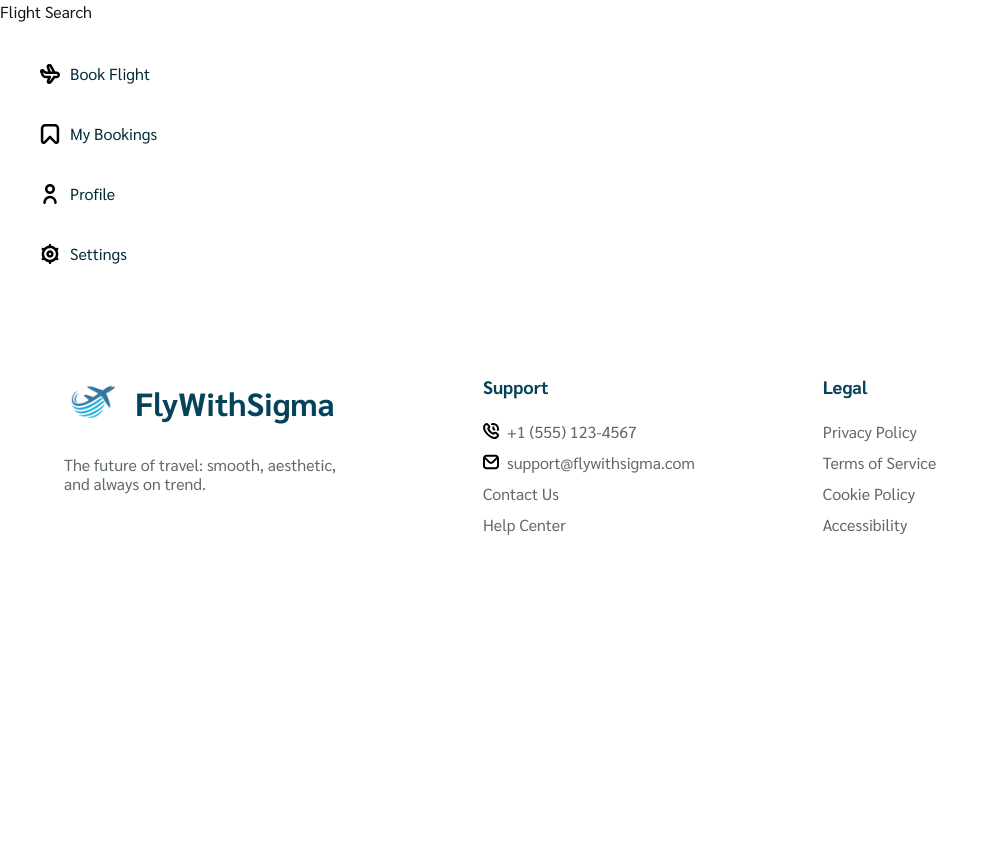
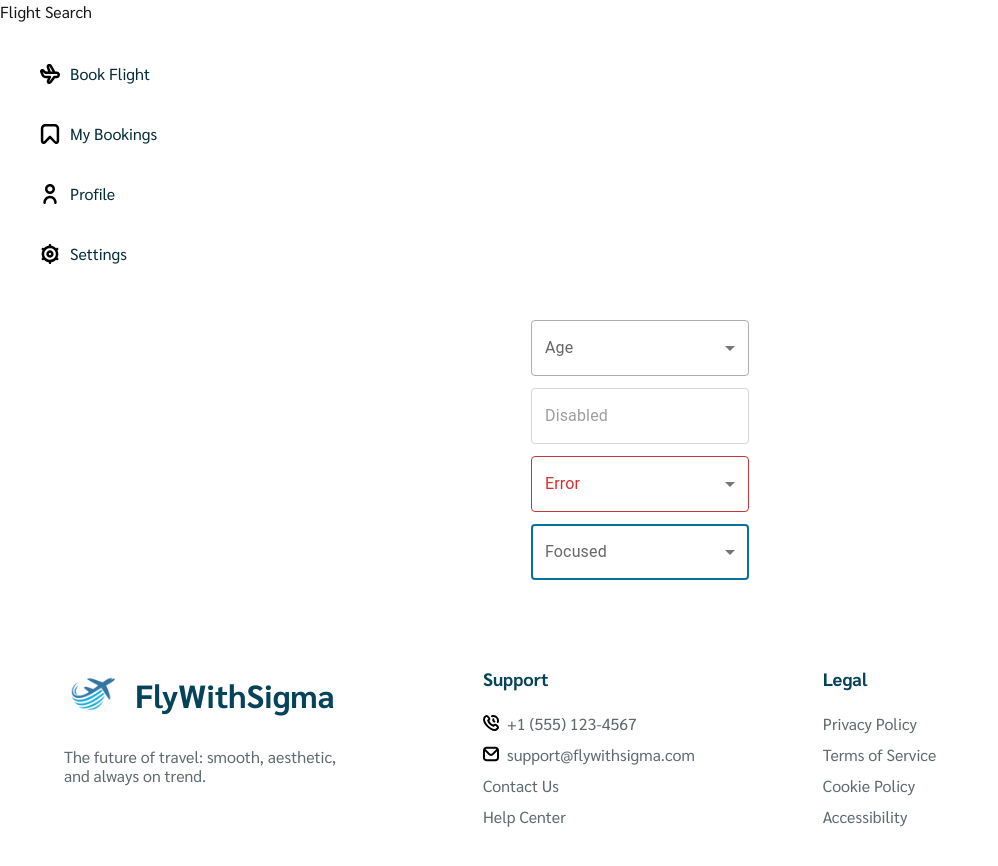
Before and after one commit to Mysterioucz/Se-Project, a Next.js app in the folder frontend/: page /flights/search in a window 1280 px wide. Shown: the top 866 px of the page, without its empty margins (0-998 px from the left). Before the commit the page ends 800 px from the top, so only its background shows below. Built offline with nearby package versions, Linux system fonts and the light colour scheme.

Commit message:
feat/select-component-enabled-hover-states

```diff
--- a/frontend/src/app/flights/search/page.tsx
+++ b/frontend/src/app/flights/search/page.tsx
@@ -1,9 +1,16 @@
+"use client";
 import Footer from '../../../components/footer/footer';
 import Sidebar, { SidebarItem } from "../../../components/sidebar/sidebar";
+import BasicSelect from '../../../components/select/select';
+import { useState } from 'react';
 
 
 // test
 export default function Page() {
+    const [age, setAge] = useState('');
+    const [error, setError] = useState(false);
+    const [disabled, setDisabled] = useState(false);
+
     return (
         <div>
             <div>Flight Search</div>
@@ -14,6 +21,58 @@ export default function Page() {
                 <SidebarItem label="Profile" href="/profile" logo={<img src="/icons/icon_stroke/fi-br-user.svg" alt="user" className="w-5 h-5 aspect-square"/>}/>
                 <SidebarItem label="Settings" href="/settings" logo={<img src="/icons/icon_stroke/fi-br-settings.svg" alt="settings" className="w-5 h-5 aspect-square"/>}/>
             </Sidebar>
+            {/* Example Select Compoonent */}
+            <div className="flex flex-col p-4 items-center gap-3">
+                <BasicSelect
+                label="Age"
+                value={age}
+                onChange={(e) => setAge(e.target.value)}
+                options={[
+                    { label: "Ten", value: "10" },
+                    { label: "Twenty", value: "20" },
+                    { label: "Thirty", value: "30" },
+                ]}
+                state={error ? "error" : disabled ? "disabled" : "enabled"}
+                helperText={error ? "This field is required" : ""}
+                />
+                <BasicSelect
+                    label="Disabled"
+                    value={age}
+                    onChange={(e) => setAge(e.target.value)}
+                    options={[
+                        { label: "Ten", value: "10" },
+                        { label: "Twenty", value: "20" },
+                        { label: "Thirty", value: "30" },
+                    ]}
+                    state="disabled"
+                    helperText={error ? "This field is required" : ""}
+                />
+                <BasicSelect
+                    label="Error"
+                    value={age}
+                    onChange={(e) => setAge(e.target.value)}
+                    options={[
+                        { label: "Ten", value: "10" },
+                        { label: "Twenty", value: "20" },
+                        { label: "Thirty", value: "30" },
+                    ]}
+                    state="error"
+                    helperText={error ? "This field is required" : ""}
+                />
+                <BasicSelect
+                    label="Focused"
+                    value={age}
+                    onChange={(e) => setAge(e.target.value)}
+                    options={[
+                        { label: "Ten", value: "10" },
+                        { label: "Twenty", value: "20" },
+                        { label: "Thirty", value: "30" },
+                    ]}
+                    state="focused"
+                    helperText={error ? "This field is required" : ""}
+                />
+            </div>
+            {/* Example footer*/}
             <Footer />
         </div>
     );
--- /dev/null
+++ b/frontend/src/components/select/select.tsx
@@ -0,0 +1,86 @@
+"use client";
+
+import * as React from "react";
+import {
+  FormControl,
+  InputLabel,
+  Select,
+  MenuItem,
+  FormHelperText,
+  SelectChangeEvent,
+} from "@mui/material";
+
+interface Option {
+  label: string;
+  value: string;
+}
+
+type SelectState = "enabled" | "hover" | "focused" | "disabled" | "error";
+
+interface BasicSelectProps {
+  label: string;
+  value: string;
+  onChange: (event: SelectChangeEvent<string>, child: React.ReactNode) => void;
+  options: Option[];
+  state?: SelectState;
+  helperText?: string;
+}
+
+export default function BasicSelect({
+  label,
+  value,
+  onChange,
+  options,
+  state = "enabled",
+  helperText,
+}: BasicSelectProps) {
+  const isError = state === "error";
+  const isDisabled = state === "disabled";
+
+  return (
+    <div className="flex w-[250px] h-[56px] p-4 items-center gap-3">
+      <FormControl
+        fullWidth
+        error={state === "error"}
+        disabled={state === "disabled"}
+        sx={{
+          "& .MuiOutlinedInput-root": {
+            borderRadius: "var(--Radius-sm, 4px)",
+            background: "var(--Common-white, #FFF)",
+            "& fieldset": {
+              border: "var(--Elevation-sm, 1px) solid var(--Gray-200, #A9ADB1)",
+            },
+            ...(state === "hover" && {
+              "& fieldset": {
+                borderColor: "var(--Gray-400, #5F696C)",
+              },
+            }),
+            ...(state === "focused" && {
+              "& fieldset": {
+                borderColor: "var(--Gray-400, #067399)",
+                borderWidth: 2,
+              },
+            }),
+            "&.Mui-error fieldset": {
+              borderColor: "var(--Error-main, #C53737)",
+            },
+            "&.Mui-disabled fieldset": {
+              borderColor: "var(--Disabled-light, #D6D6D6)",
+              background: "var(--Common-white, #FFF)",
+            },
+          },
+        }}
+      >
+        <InputLabel>{label}</InputLabel>
+        <Select value={value} onChange={onChange} label={label}>
+          {options.map((opt) => (
+            <MenuItem key={opt.value} value={opt.value}>
+              {opt.label}
+            </MenuItem>
+          ))}
+        </Select>
+        {helperText && <FormHelperText>{helperText}</FormHelperText>}
+      </FormControl>
+    </div>
+  );
+}
```
